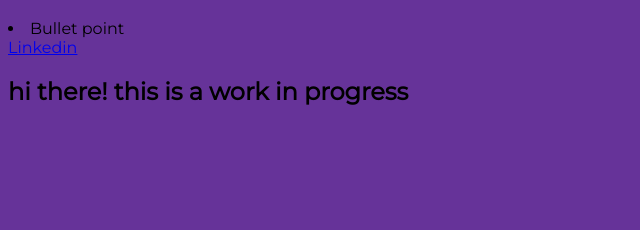
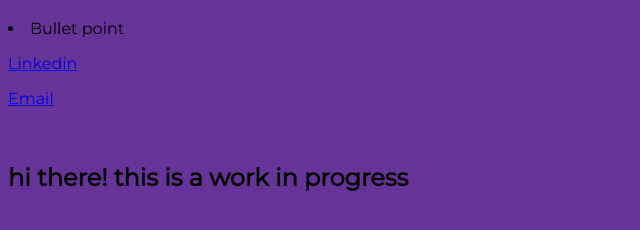
Before and after one commit to esunmoon52/esunmoon52.github.io, a plain HTML site: page index.html in a window 1280 px wide. Shown: the part 90-320 px from the top of the page, without its empty margins (0-640 px from the left). Drawn offline with Linux system fonts and the light colour scheme.

Commit message:
Update index.html

```diff
--- a/index.html
+++ b/index.html
@@ -17,7 +17,8 @@ index.html
     <body>
         <h1> First Header </h1>
         <li> Bullet point </li>
-        <a href="www.linkedin.com/in/ethan-muon-0a9017b7">Linkedin</a>
+        <p> <a href="www.linkedin.com/in/ethan-muon-0a9017b7">Linkedin</a> </p>
+        <p> <a href="mailto:eymuon@ucdavis.edu">Email</a> </p>
 
 
         <br>
```
